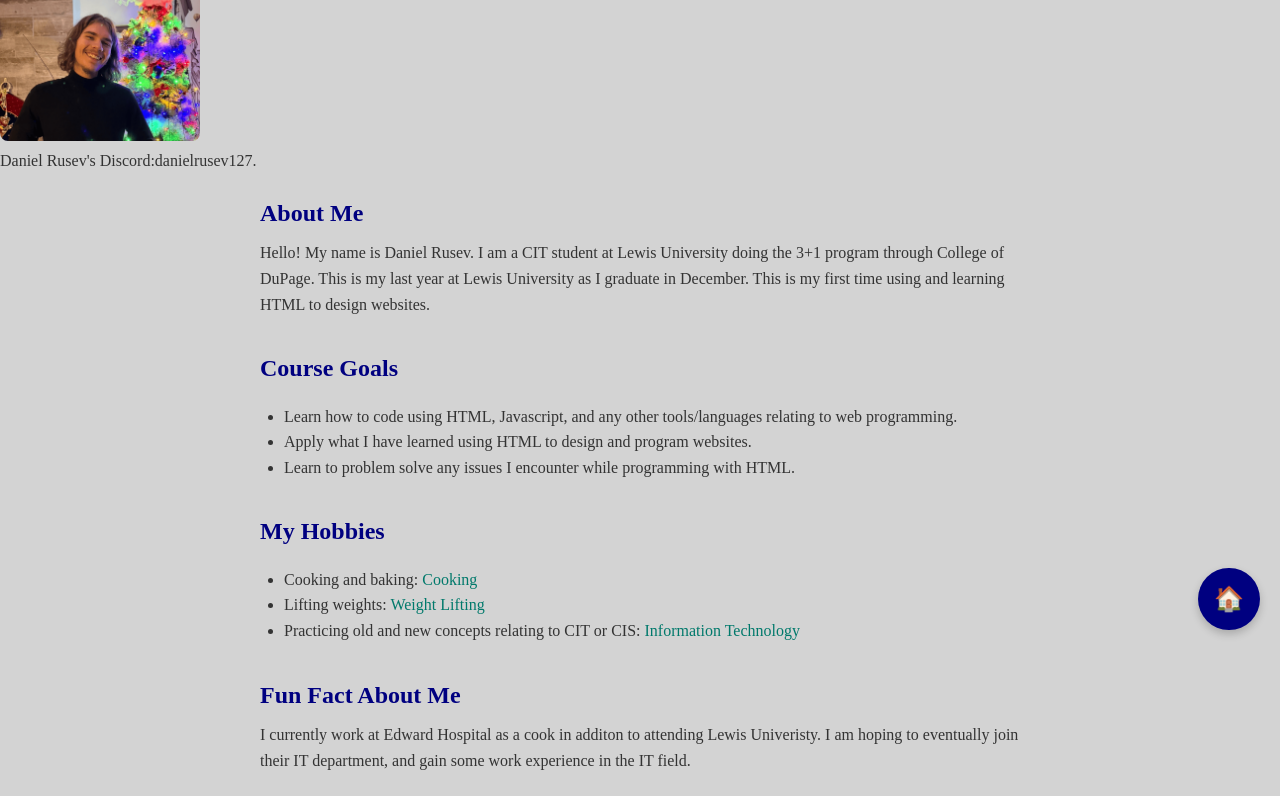
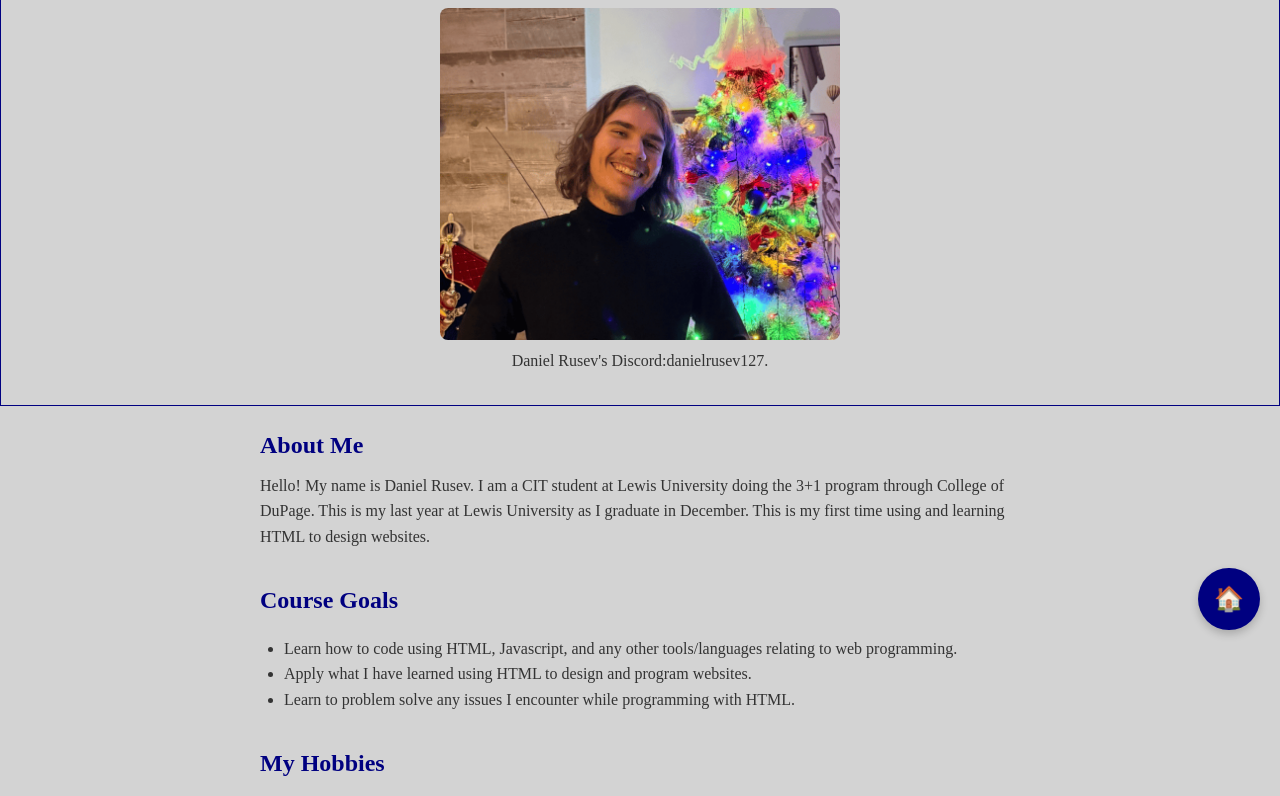
Before and after one commit to dangrusev/new_me, a plain HTML site: page index.html in a window 1280 px wide. Shown: the part 150-946 px from the top of the page. Drawn offline with Linux system fonts and the light colour scheme.

Commit message:
Update external.css

```diff
--- a/external.css
+++ b/external.css
@@ -76,9 +76,20 @@
             background-color: rgba(255, 255, 255, 0.2);
 
        }
+
+       header {
+         text-align: center;
+
+         padding: 2rem 1rem;
+
+         background-color: lightgray;
+
+         border: 1px solid navy;
+
+       }
        header img {
 
-          width: 200px;
+          width: 400px;
 
           height: auto;
 
```
